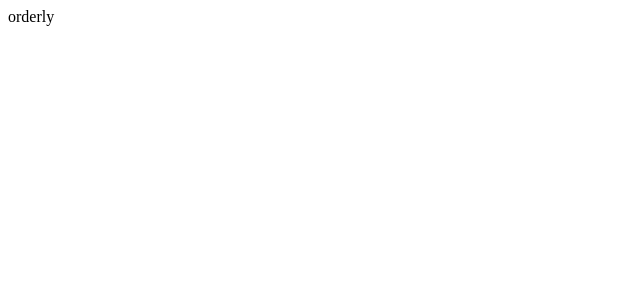
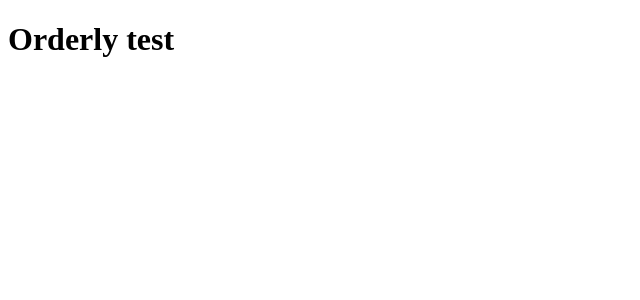
Before and after one commit to SmevSmevson/Orderly-Menu-App, a React (Create React App) app: page / in a window 1280 px wide. Shown: the top 300 px of the page, without its empty margins (0-640 px from the left). Built offline with nearby package versions, Linux system fonts and the light colour scheme.

Commit message:
Add example header component

```diff
--- a/src/App.js
+++ b/src/App.js
@@ -1,9 +1,8 @@
-import React from 'react';
+import React from 'react'
+import Header from './components/Header'
 
 const App = () => {
-  return (
-    <div>orderly</div>
-  )
+	return <Header />
 }
 
-export default App;
+export default App
--- /dev/null
+++ b/src/components/Header.js
@@ -0,0 +1,7 @@
+import React from 'react'
+
+const Header = () => {
+	return <h1>Orderly test</h1>
+}
+
+export default Header
```
